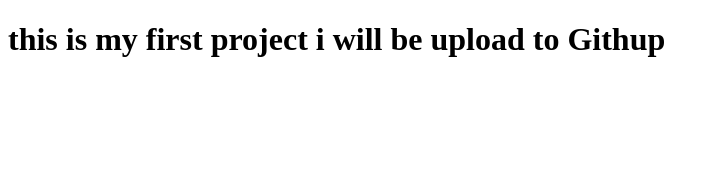
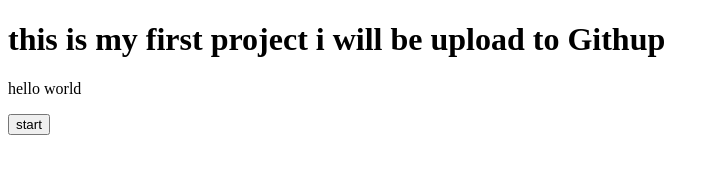
Before and after one commit to Abdulqani666/my-first-project, a plain HTML site: page index.html in a window 1280 px wide. Shown: the whole page, without its empty margins (0-719 px from the left). Drawn offline with Linux system fonts and the light colour scheme.

Commit message:
I have added a new pragraph and one button

```diff
--- a/index.html
+++ b/index.html
@@ -7,5 +7,7 @@
 </head>
 <body>
     <h1>this is my first project i will be upload to Githup</h1>
+    <p>hello world</p>
+    <button>start</button>
 </body>
 </html>
```
